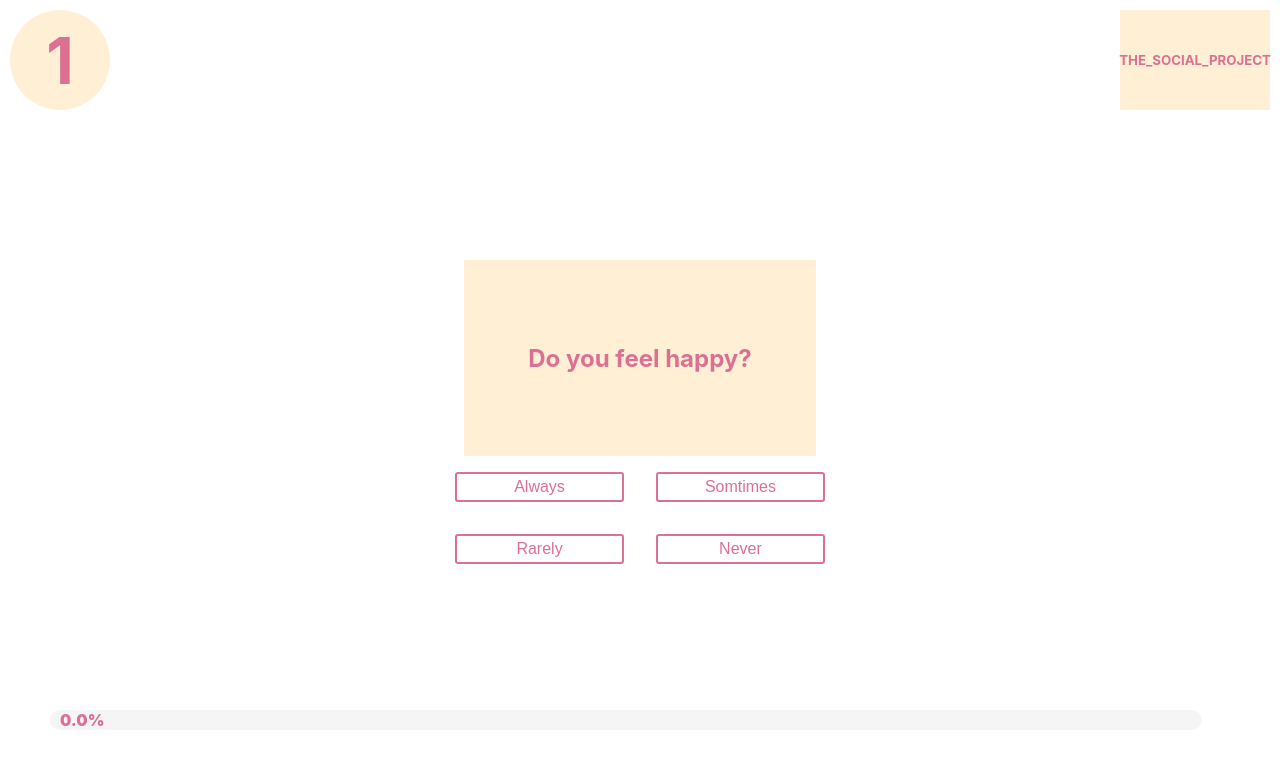
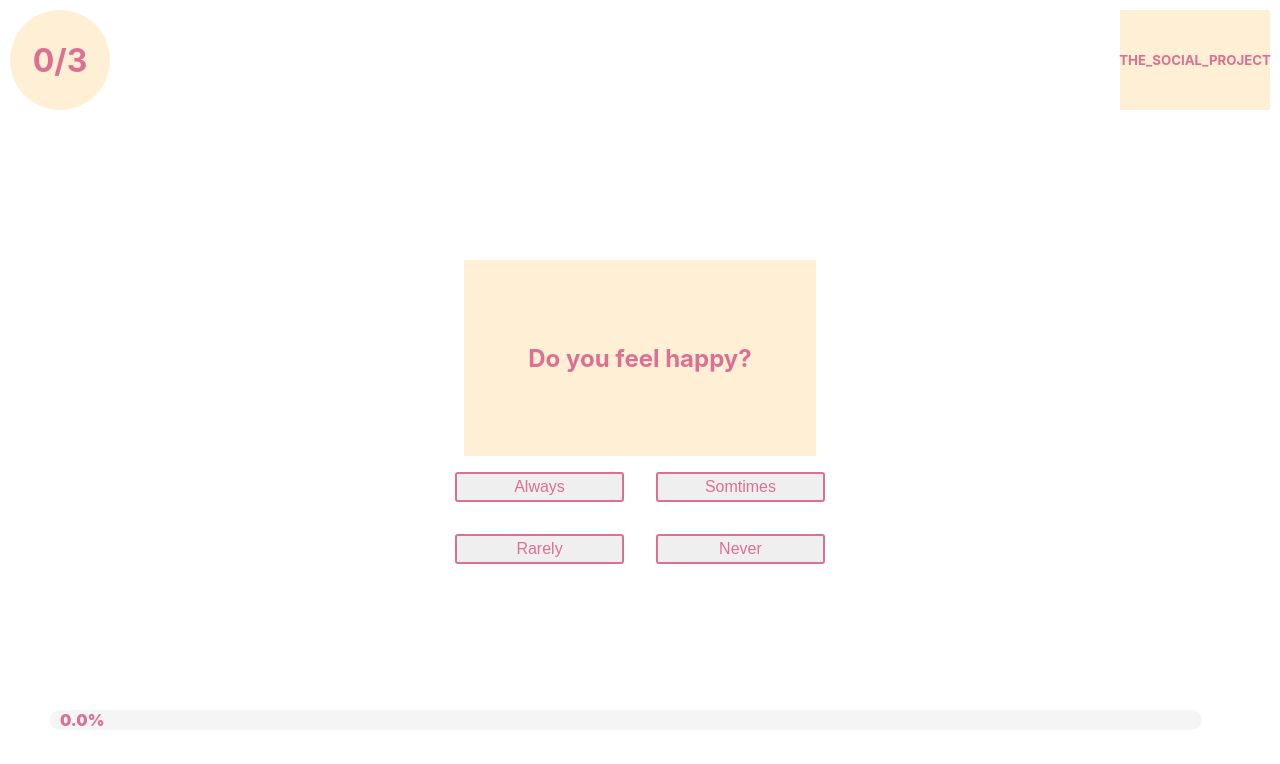
Before and after one commit to abhigupta-codedb/The_social_project, a React (Create React App) app: page /quiz in a window 1280 px wide. Shown: the top 764 px of the page. Built offline with nearby package versions, Linux system fonts and the light colour scheme.

Commit message:
feat: adding result

```diff
--- a/src/Components/QuestionBox.jsx
+++ b/src/Components/QuestionBox.jsx
@@ -1,13 +1,14 @@
 import React from "react";
 import styled from "styled-components";
 
-const Title = styled.h1`
+let count = 0;
+export const Title = styled.h1`
   font-size: 1.5em;
   text-align: center;
   color: palevioletred;
 `;
 
-const Wrapper = styled.section`
+export const Wrapper = styled.section`
   padding: 4em;
   background: papayawhip;
 `;
@@ -22,6 +23,7 @@ const ParentDiv = styled.div`
 
 const Button = styled.button`
   /* Adapt the colors based on primary prop */
+  key: ${(prop) => prop.key + 1}
   background: ${(props) => (props.primary ? "palevioletred" : "white")};
   color: ${(props) => (props.primary ? "white" : "palevioletred")};
   width: 35%;
@@ -45,7 +47,7 @@ const AnswersWrapper = styled.div`
   justify-content: center;
 `;
 
-const QuestionBox = ({ quiz, setNext }) => {
+const QuestionBox = ({ quiz, setNext, setValue }) => {
   const { question, options } = quiz;
 
   return (
@@ -55,7 +57,13 @@ const QuestionBox = ({ quiz, setNext }) => {
       </Wrapper>
       <AnswersWrapper>
         {options.map((option) => (
-          <Button onClick={() => setNext((next) => next + 1)}>
+          <Button
+            onClick={(e) => {
+              setNext((next) => next + 1);
+              setValue((value) => value + option.value);
+            }}
+            key={count++}
+          >
             {option.Text}
           </Button>
         ))}
--- a/src/Components/Result.jsx
+++ b/src/Components/Result.jsx
@@ -1,7 +1,12 @@
 import React from "react";
+import { Title, Wrapper } from "./QuestionBox";
 
-const Result = () => {
-  return <div>Result</div>;
+const Result = ({ value }) => {
+  return (
+    <Wrapper>
+      <Title>Result: {value}</Title>
+    </Wrapper>
+  );
 };
 
 export default Result;
--- a/src/Container/BoxContainer.jsx
+++ b/src/Container/BoxContainer.jsx
@@ -43,26 +43,30 @@ const Text = styled.h5`
 `;
 
 const CounterText = styled(Text)`
-  font-size: 4em;
+  font-size: 2em;
 `;
 const BoxContainer = () => {
   //TODO: will keep all question inside redux state
   const [next, setNext] = useState(0);
+  const [value, setValue] = useState(0);
+
   const progress = (next * 100) / quiz.length;
   return (
     <Page>
       <Header>
         <Counter>
-          <CounterText>{next + 1}</CounterText>
+          <CounterText>
+            {next}/{quiz.length}
+          </CounterText>
         </Counter>
         <Logo>
           <Text>THE_SOCIAL_PROJECT</Text>
         </Logo>
       </Header>
       {next < quiz.length ? (
-        <QuestionBox quiz={quiz[next]} setNext={setNext} />
+        <QuestionBox quiz={quiz[next]} setNext={setNext} setValue={setValue} />
       ) : (
-        <Result />
+        <Result value={value} />
       )}
       <Footer>
         <ProgressBar progress={progress.toFixed(1)} />
```
